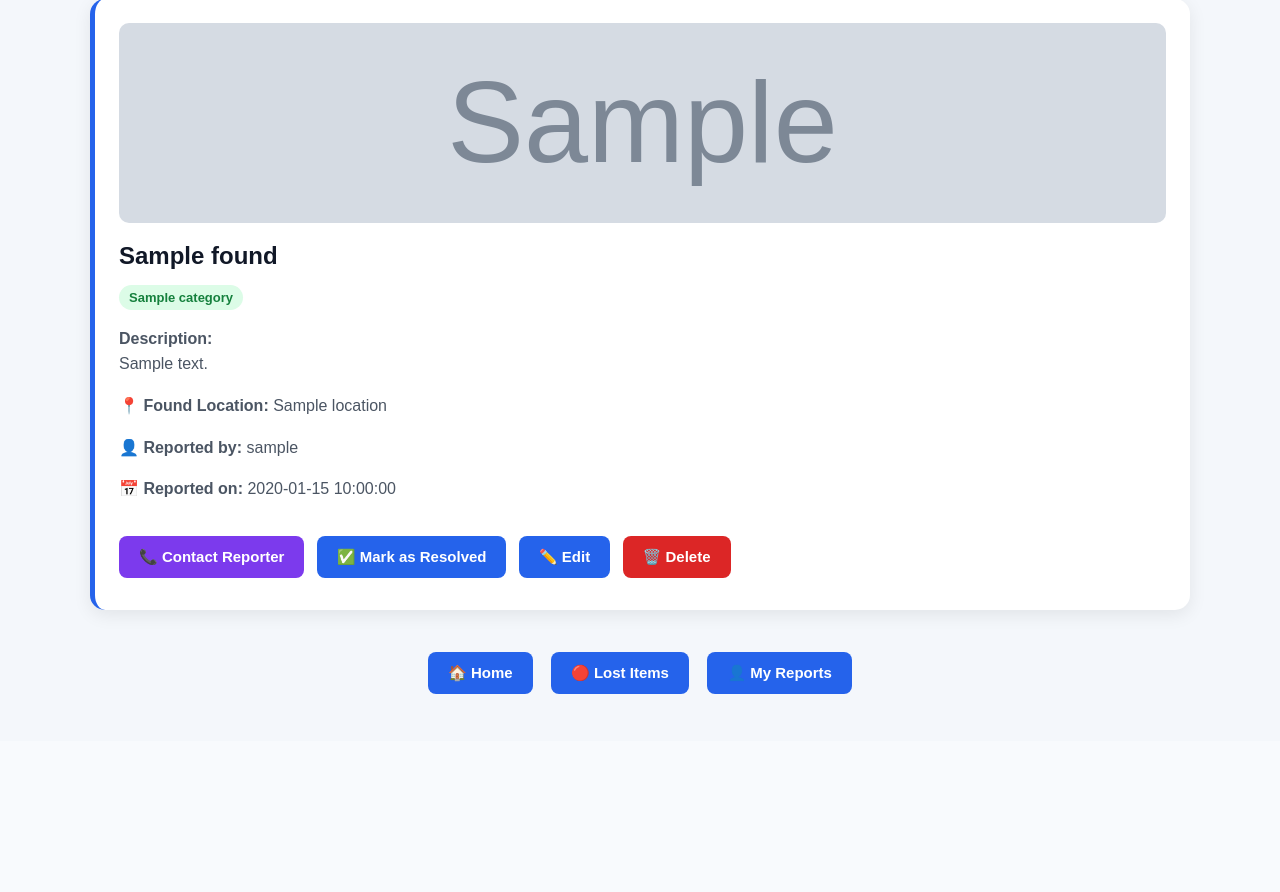
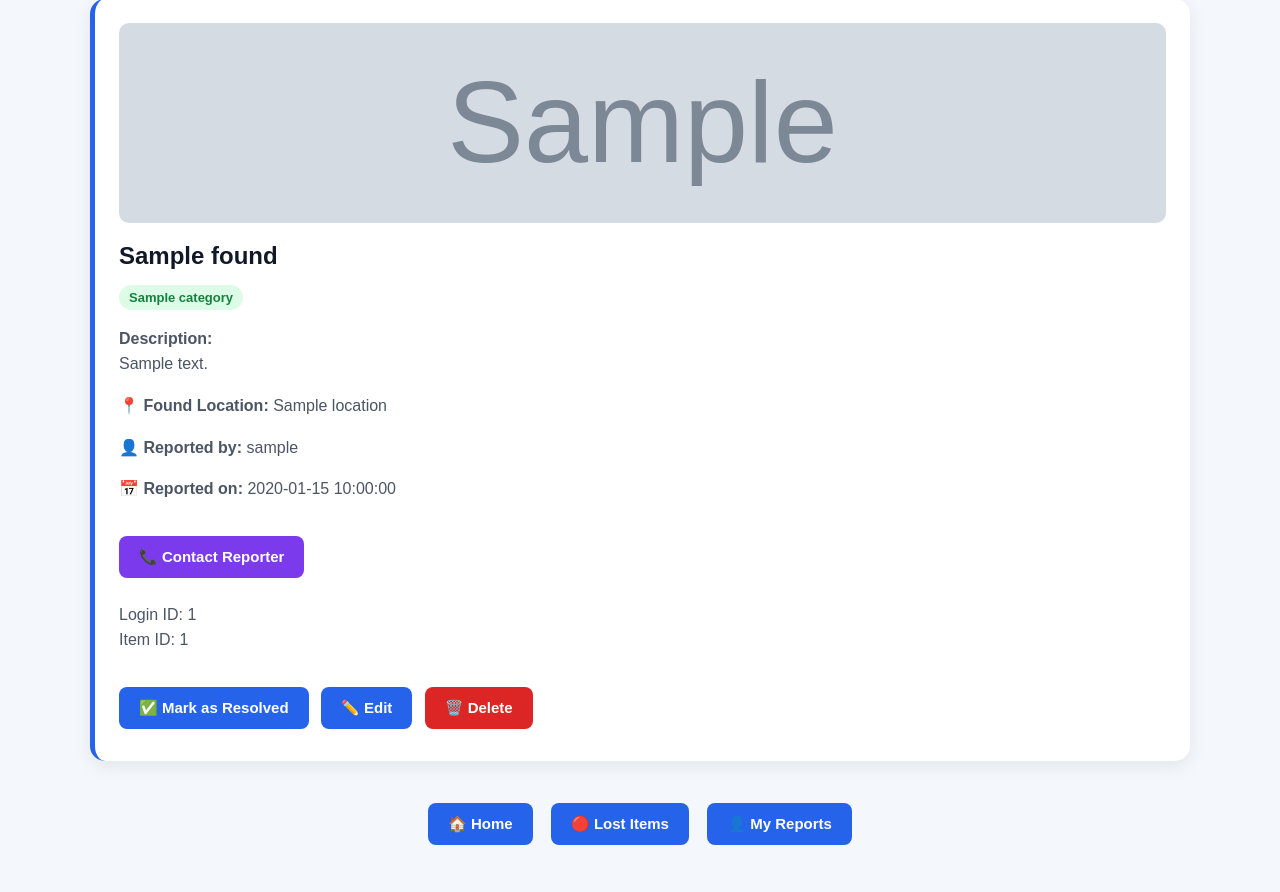
Before and after one commit to Anithagollu/campus-lost-found, a Flask app: page /found-items in a window 1280 px wide. Shown: the part 403-1295 px from the top of the page. Before the commit the page ends 1097 px from the top, so only its background shows below. Run offline with Flask 3, Linux system fonts and the light colour scheme; the visitor is signed in with stand-in values (Sample User, id 1); grey boxes marked "Sample" are stand-in pictures; a database or web service that is not in the repository returns one stand-in record (values such as "Sample title").

```diff
--- a/templates/found_items.html
+++ b/templates/found_items.html
@@ -285,6 +285,10 @@
                 <!-- =============================== -->
                 <!-- OWNER ONLY -->
                 <!-- =============================== -->
+                <p>
+                  Login ID: {{ session.get("user_id") }}<br>
+                  Item ID: {{ item.user_id }}
+                </p>
 
                 {% if session.get("user_id")|string == item.user_id|string %}
 
```
